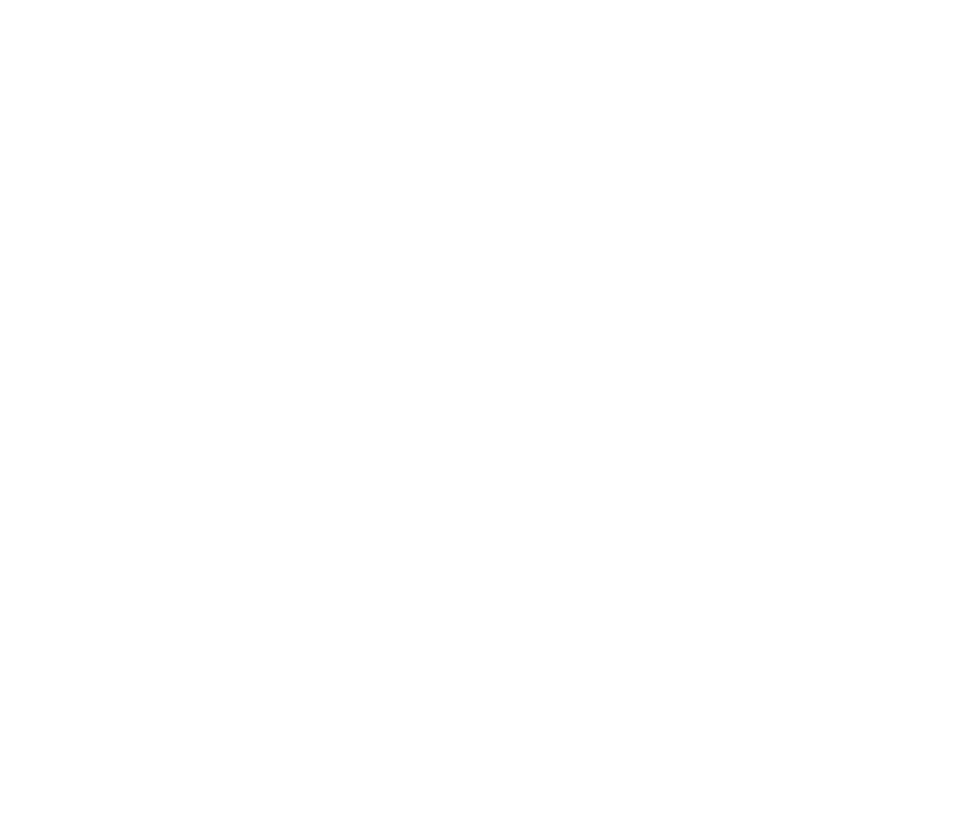
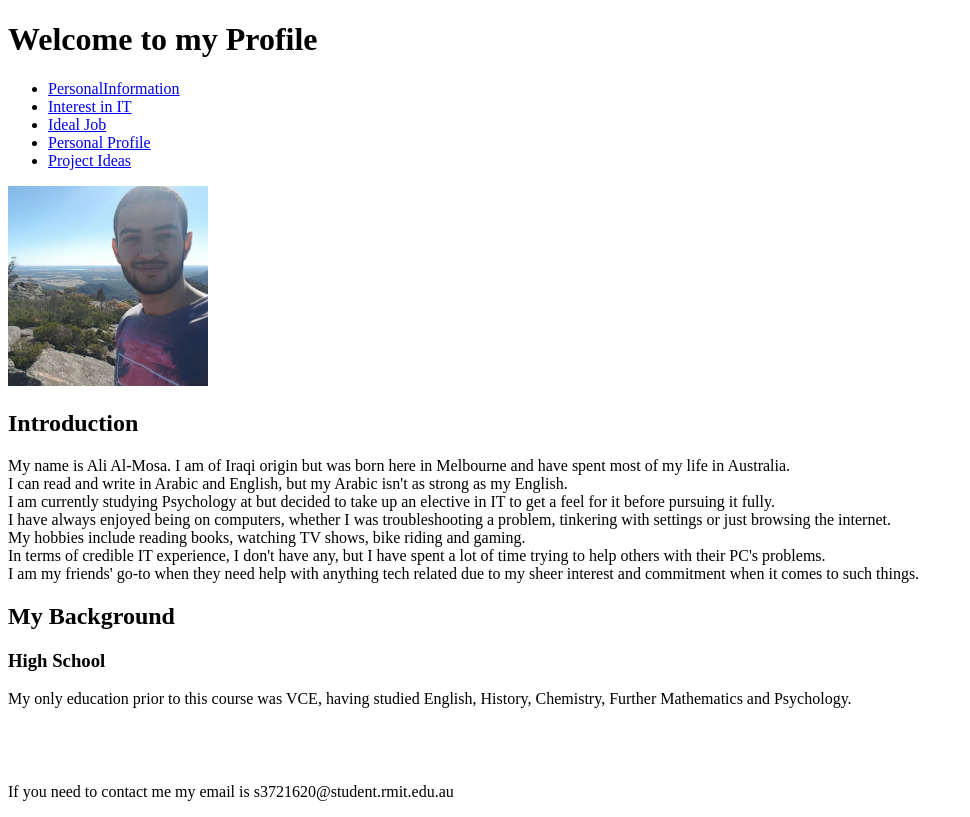
Before and after one commit to almusawi289/myprofile, a plain HTML site: page ProjectIdeas.html in a window 1280 px wide. Shown: the whole page, without its empty margins (0-970 px from the left). Drawn offline with Linux system fonts and the light colour scheme.

Commit message:
Put my deets at least

```diff
--- a/ProjectIdeas.html
+++ b/ProjectIdeas.html
@@ -5,6 +5,95 @@
 <head>
   <meta charset="utf-8">
 
-  <title>My Student Website</title>
-  <meta name="description" content="My Student Website">
+  <title>Ali's profile</title>
+  <meta name="description" content="Ali's profile">
   <meta name="author" content="E07593">
+
+  <link rel="stylesheet" href="css/styles.css?v=1.0">
+
+</head>
+
+<body>
+<!-- Wrap -->
+	<div id="wrapper">
+		<!-- Head -->
+			<header id="myHeader">
+			  <h1>Welcome to my Profile</h1>
+			<ul>
+        <li><a href="index.html">PersonalInformation</li>
+        <li><a href="InterestinIT.html">Interest in IT</a></li>
+        <li><a href="IdealJob.html">Ideal  Job</a></li>
+        <li><a href="PersonalProfile.html">Personal Profile</a></li>
+        <li><a href="ProjectIdeas.html">Project Ideas</a></li>
+    </ul>
+
+
+			</header>
+
+			  		<!-- Main -->
+		<div id="main">
+		<!-- Image -->
+			<img src="dp1.jpg" style="max-height: 200px; max-width: 200px;" />
+		<!-- Intro Section-->
+			<section id="intro">
+			<header class="sectionHeading">
+				<h2>Introduction</h2>
+			</header>
+			<p>My name is Ali Al-Mosa. I am of Iraqi origin but was born here in Melbourne and have spent most of my life in Australia.</br>
+                         I can read and write in Arabic and English, but my Arabic isn't as strong as my English.</br>
+			 I am currently studying Psychology at but decided to take up an elective in IT to get a feel for it before pursuing it fully.</br>
+                         I have always enjoyed being on computers, whether I was troubleshooting a problem, tinkering with settings or just browsing the internet.</br>
+                         My hobbies include reading books, watching TV shows, bike riding and gaming.</br>
+			 In terms of credible IT experience, I don't have any, but I have spent a lot of time trying to help others with their PC's problems.</br>
+                         I am my friends' go-to when they need help with anything tech related due to my sheer interest and commitment when it comes to such things.
+</p>
+
+
+			<p></p>
+			<p></p>
+			</section>
+
+		<!-- Background Section -->
+			<section id="background">
+			<header class="sectionHeading">
+				<h2>My Background</h2>
+			</header>
+
+				<section>
+					<h3>High School</h3>
+					<p>My only education prior to this course was VCE, having studied English, History, Chemistry, Further Mathematics and Psychology.</p>
+					<p></p>
+				</section>
+				<section>
+					<h3></h3>
+					<p></br>
+					</br>
+					</p>
+				</section>
+
+
+				<section>
+					<h3></h3>
+					<p></p>
+					<p></p>
+				</section>
+			</section>
+		<!-- Ideal Job Section -->
+			<section id="job">
+			<header class="sectionHeading">
+				<h2></h2>
+			</header>
+			<p></p>
+			<p></p>
+			</section>
+
+		</div>
+
+	<!-- Footer -->
+		<footer>
+		  <p>If you need to contact me my email is s3721620@student.rmit.edu.au<p>
+		  <a href="../index.html"></a>
+		</footer>
+	</div>
+</body>
+</html>
```
